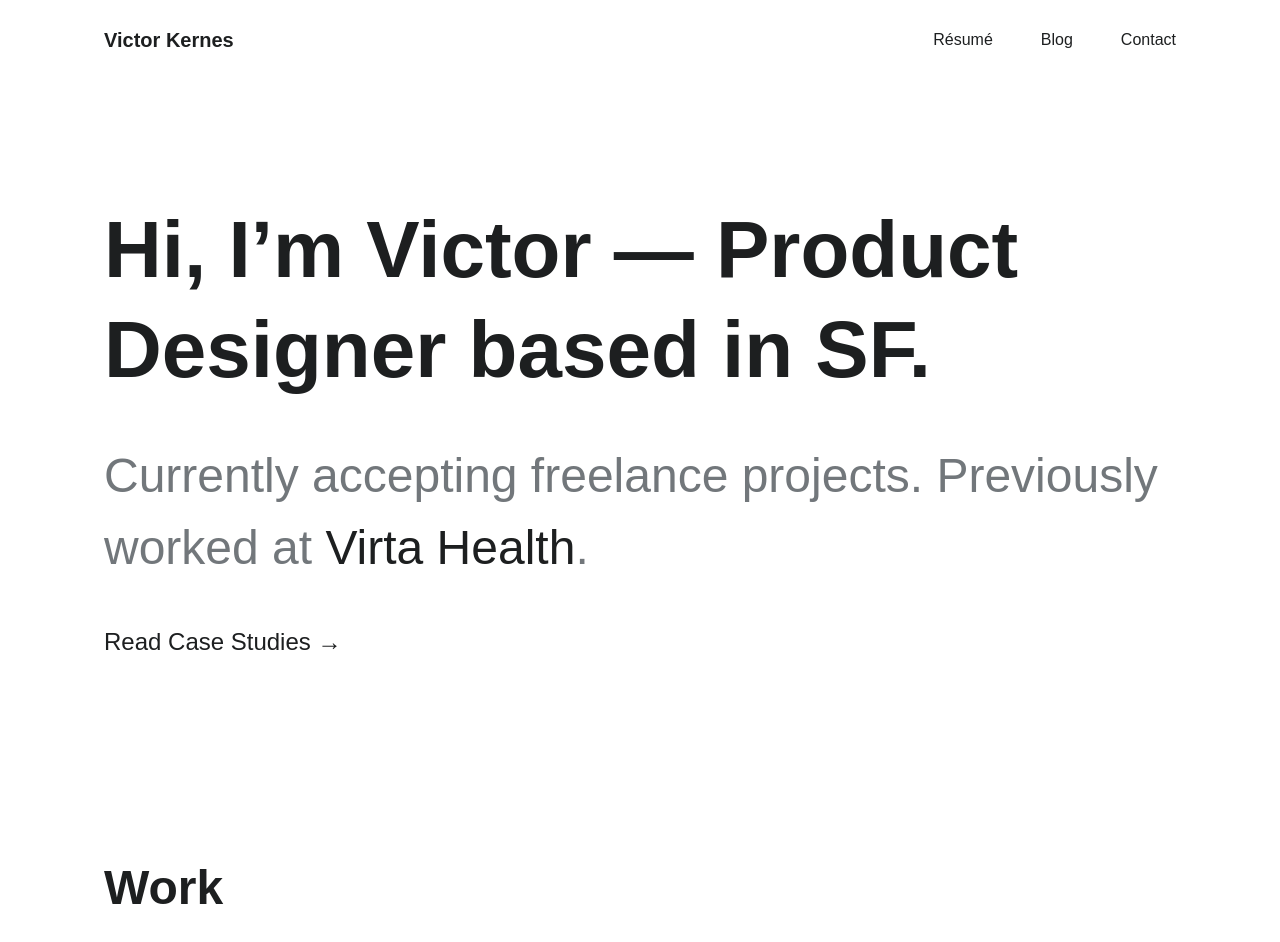
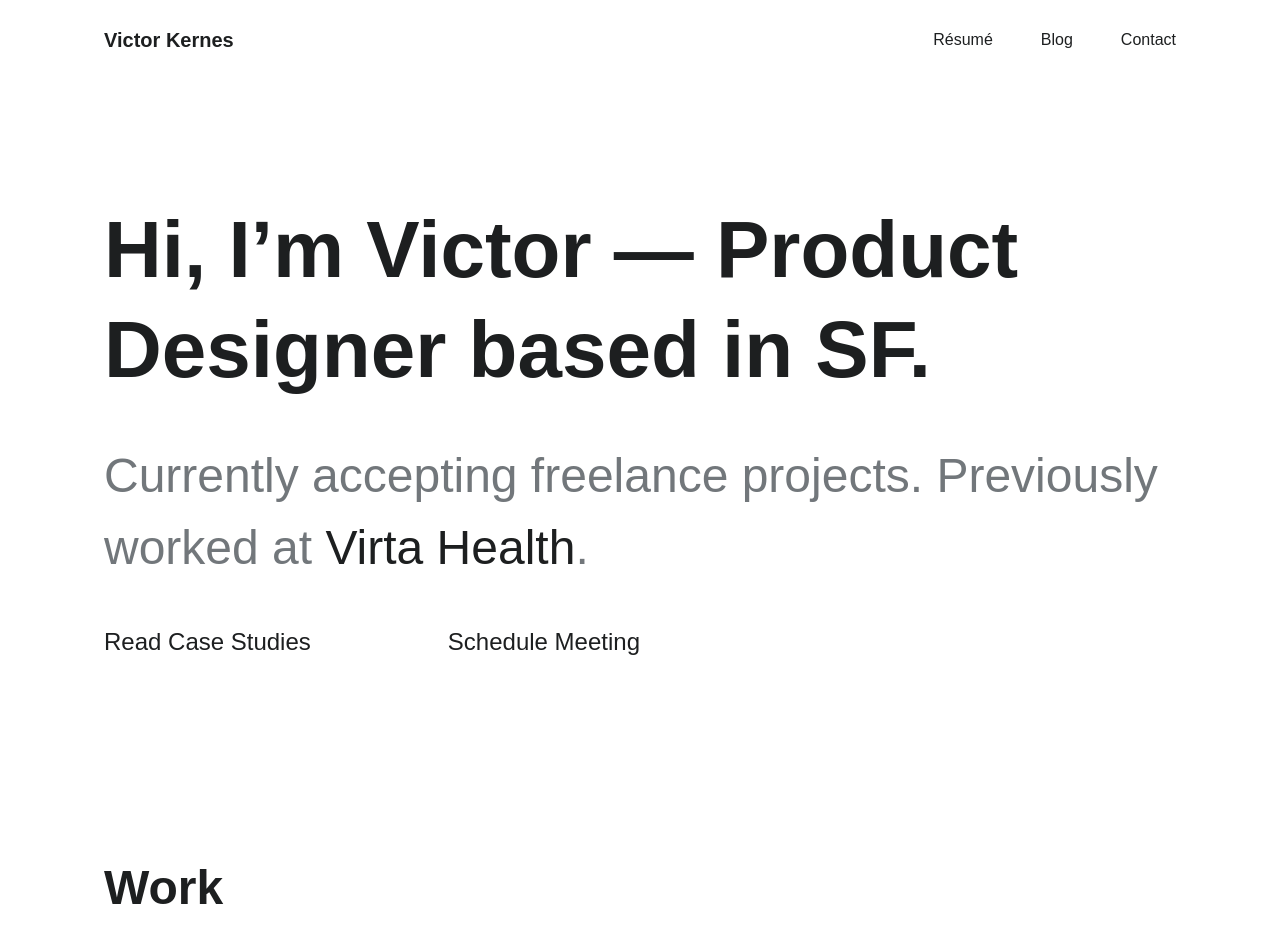
Before and after one commit to victorkernes/victor-kernes-next, a Next.js app: page / in a window 1280 px wide. Shown: the top 942 px of the page. Built offline with nearby package versions, Linux system fonts and the light colour scheme.

Commit message:
Adding scheduling

```diff
--- a/pages/index.js
+++ b/pages/index.js
@@ -14,15 +14,26 @@ export default () => (
         </a>
         .
       </h3>
-      <h4 className={"f3 CaseStudies"}>
+      <div className={"HireMeSection"}>
+        <h4 className={"f3 HireMe"}>
           <a
-          className={"CaseStudiesButton"}
+            className={"HireMeButton"}
             href="https://www.dropbox.com/s/uy86nrrxoy87q6m/Victor%20Kernes%20%E2%80%93%20Portfolio%20%28Password%29.pdf"
             target="_blank"
           >
-          Read Case Studies →
+            Read Case Studies
           </a>
         </h4>
+        <h4 className={"f3 HireMe"}>
+          <a
+            className={"HireMeButton"}
+            href="https://calendly.com/victorkernes/30min"
+            target="_blank"
+          >
+            Schedule Meeting
+          </a>
+        </h4>
+      </div>
     </section>
     <Work />
     <section className={"FeaturedContainer"}>
--- a/pages/styles.css
+++ b/pages/styles.css
@@ -98,19 +98,25 @@ li {
   padding-bottom: 2.5rem;
   color: #72777b;
 }
-.CaseStudies {
+.HireMeSection {
+  display: flex;
+  flex-wrap: wrap;
+  justify-content: space-between;
+  max-width: 50%;
+}
+.HireMe {
   font-weight: 400;
   padding-bottom: 5rem;
   text-align: left;
   line-height: 1.5;
 }
-.CaseStudiesButton {
+.HireMeButton {
   display: block;
   color: var(--body-foreground);
   background-color: var(--body-background);
   text-decoration: none;
 }
-.CaseStudiesButton:hover {
+.HireMeButton:hover {
   opacity: 0.8;
 }
 .ArticlesHeader {
@@ -202,7 +208,10 @@ li {
     width: 100%;
     padding: 2rem 1rem;
   }
-  .CaseStudies {
+  .HireMeSection {
+    max-width: 100%;
+  }
+  .HireMe {
     padding-bottom: 2.5rem;
   }
   .Follow {
```
Lines whose indentation alone changed are shown as unchanged.
